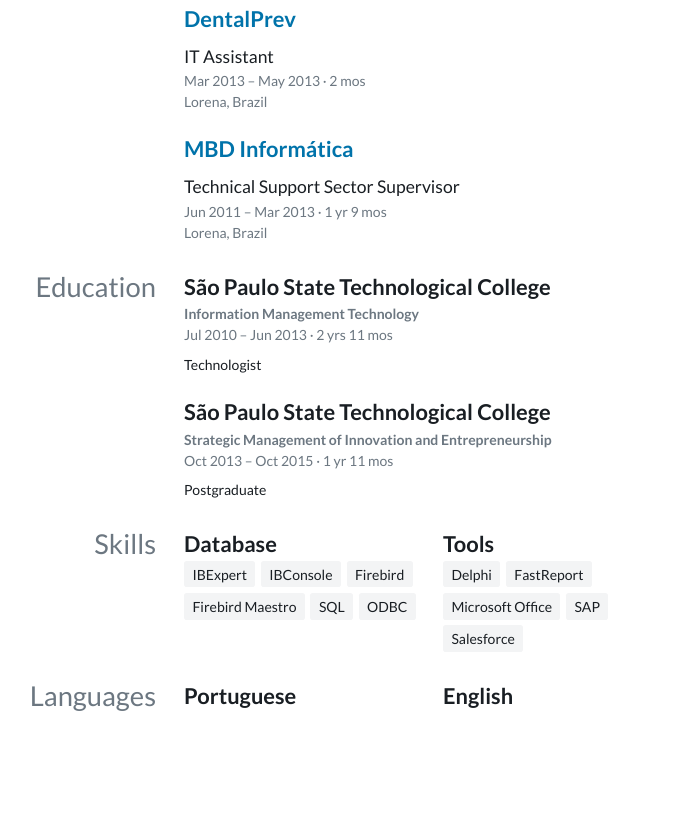
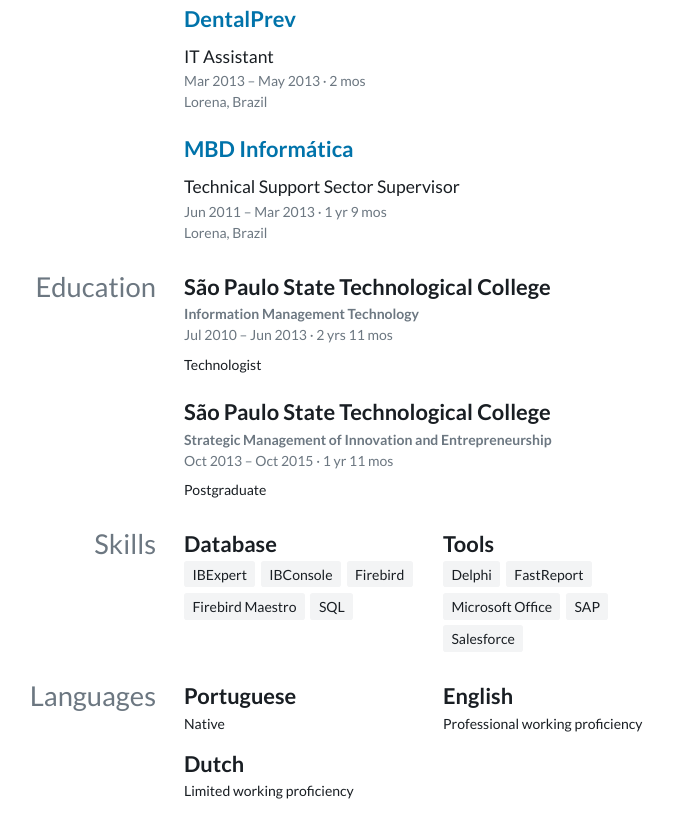
Before and after one commit to beacampbell/resume, a plain HTML site: page index.html in a window 1280 px wide. Shown: the part 2081-2918 px from the top of the page, without its empty margins (302-975 px from the left). Before the commit the page ends 2850 px from the top, so only its background shows below. Drawn offline with Linux system fonts and the light colour scheme.

Commit message:
deploy: 8ace63b5598fda15373eb3eefdd937129a2a8f3d

```diff
--- a/index.html
+++ b/index.html
@@ -321,7 +321,7 @@
                 <h4>Database</h4>
 
                   <ul class="tag-list">
-                    <li>IBExpert</li><li>IBConsole</li><li>Firebird</li><li>Firebird Maestro</li><li>SQL</li><li>ODBC</li>
+                    <li>IBExpert</li><li>IBConsole</li><li>Firebird</li><li>Firebird Maestro</li><li>SQL</li>
                   </ul>
 
               </div>
@@ -341,7 +341,7 @@
       <section id="languages">
         <h3>Languages</h3>
         <div class="grid-list">
-          <div><h4>Portuguese</h4> </div><div><h4>English</h4> </div>
+          <div><h4>Portuguese</h4> Native</div><div><h4>English</h4> Professional working proficiency</div><div><h4>Dutch</h4> Limited working proficiency</div>
         </div>
       </section>
 
```
